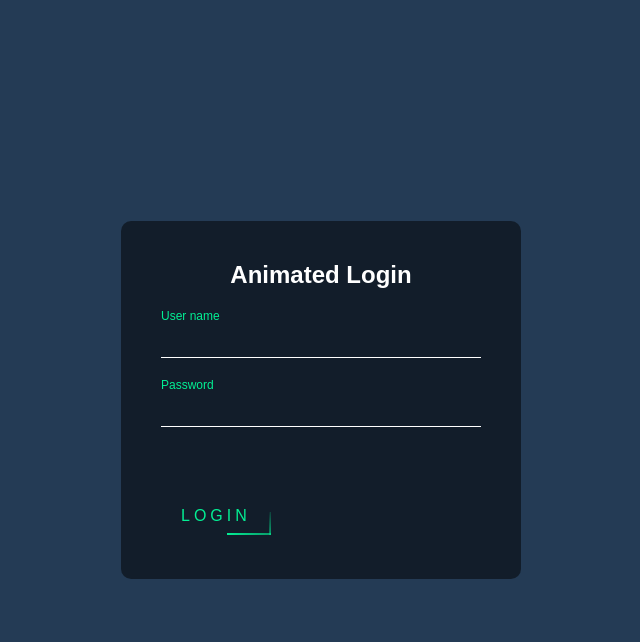
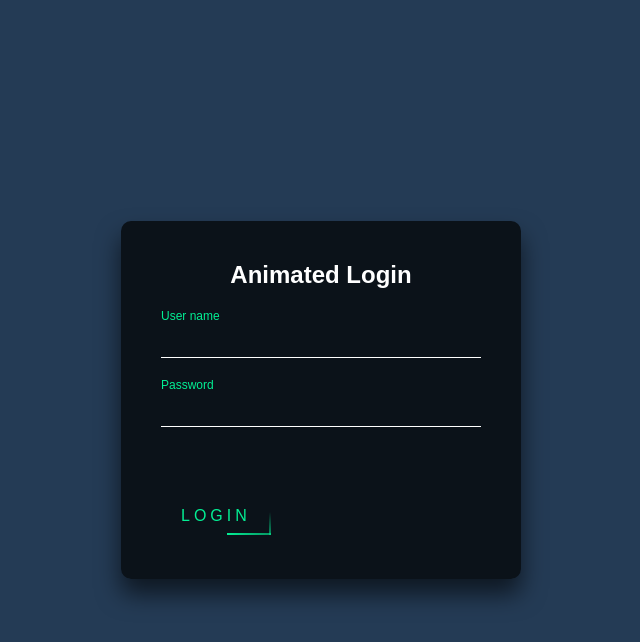
Before and after one commit to ManNjoro/cool_projects, a PHP site: page / in a window 1280 px wide. Shown: the top 642 px of the page, without its empty margins (319-959 px from the left). Run offline with PHP 8.4, Linux system fonts and the light colour scheme.

Commit message:
Update CSS and HTML files for glowing button login form: - Change background and box-shadow in body - Adjust transition properties in input and label - Update linear gradient direction in progress bars - Add missing closing tag for link element in HTML file

```diff
--- a/HTML/loginForm/GlowingButton/css/index.css
+++ b/HTML/loginForm/GlowingButton/css/index.css
@@ -16,8 +16,9 @@ body {
     width: 400px;
     padding: 40px;
     transform: translate( -50%, -50% );
-    background: rgba(0, 0, 0, .5);
+    background: rgba(0, 0, 0, .7);
     box-sizing: border-box;
+    box-shadow: 0 15px 25px rgba(0,0,0,.6);
     border-radius: 10px;
 }
 
@@ -52,7 +53,7 @@ body {
     font-size: 16px;
     color: #fff;
     pointer-events: none;
-    transition: .5s;
+    transition: top 0.3s ease, font-size 0.3s ease, color 0.3s ease;
 }
 
 .login-box .user-box input:focus ~ label,
@@ -97,7 +98,7 @@ body {
     left: -100%;
     width: 100%;
     height: 2px;
-    background: linear-gradient(45deg, transparent, #03ef94);
+    background: linear-gradient(90deg, transparent, #03ef94);
     animation: btn-anim1 1s linear infinite;
 }
 
@@ -115,7 +116,7 @@ body {
     right: 0;
     width: 2px;
     height: 100%;
-    background: linear-gradient(100deg, transparent, #03ef94);
+    background: linear-gradient(180deg, transparent, #03ef94);
     animation: btn-anim2 1s linear infinite;
     animation-delay: .25s;
 }
--- a/HTML/loginForm/GlowingButton/index.html
+++ b/HTML/loginForm/GlowingButton/index.html
@@ -4,7 +4,7 @@
     <meta charset="UTF-8" />
     <meta name="viewport" content="width=device-width, initial-scale=1.0" />
     <title>Login</title>
-    <link rel="stylesheet" href="./css/index.css">
+    <link rel="stylesheet" href="./css/index.css" />
   </head>
   <body>
     <div class="login-box">
@@ -12,11 +12,11 @@
       <form action="">
         <div class="user-box">
           <input type="text" name="" id="" />
-          <label for="">User name</label>
+          <label>User name</label>
         </div>
         <div class="user-box">
           <input type="password" name="" id="" />
-          <label for="">Password</label>
+          <label>Password</label>
         </div>
         <a href="#">
           <span></span><span></span><span></span><span></span>
```
